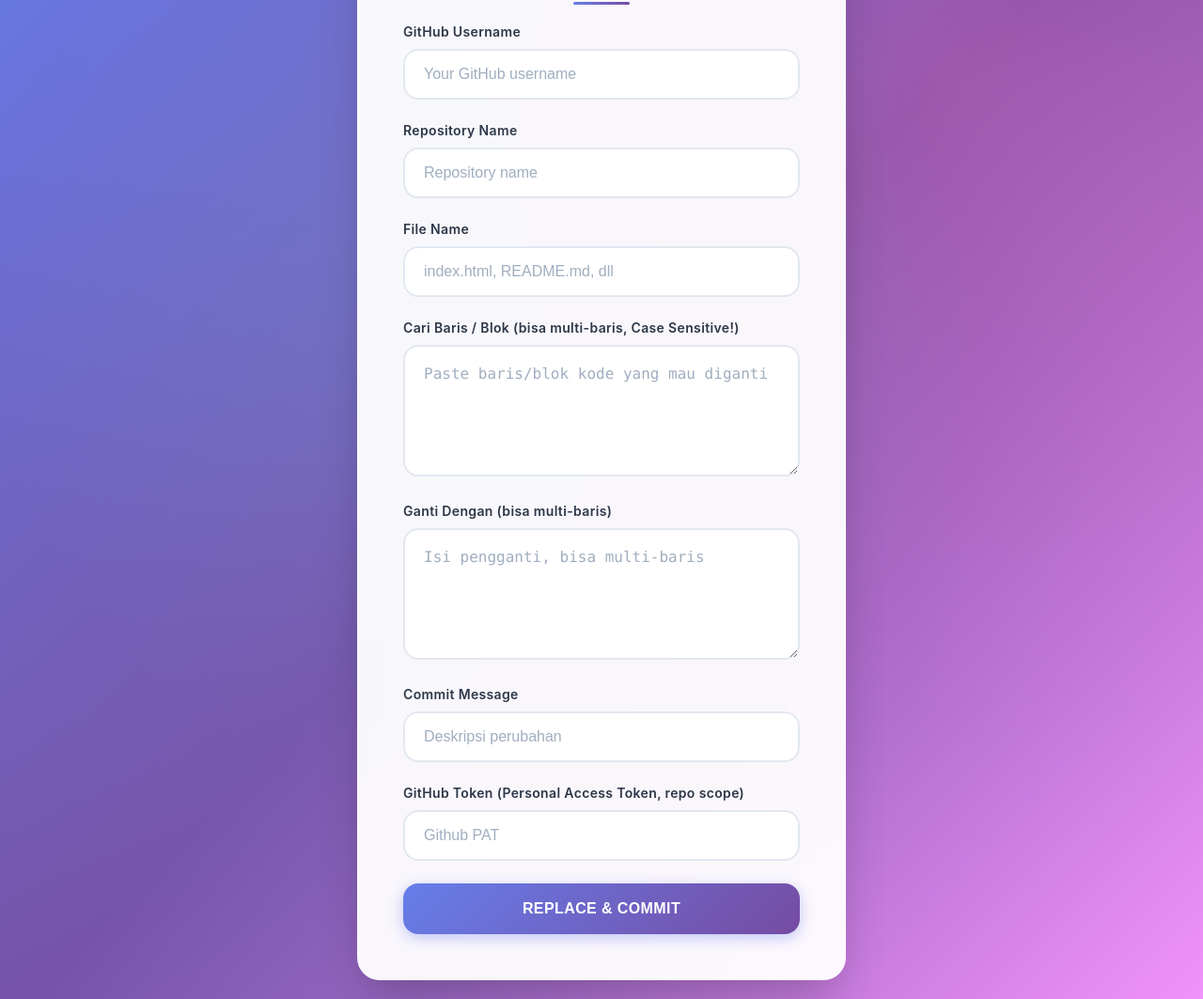
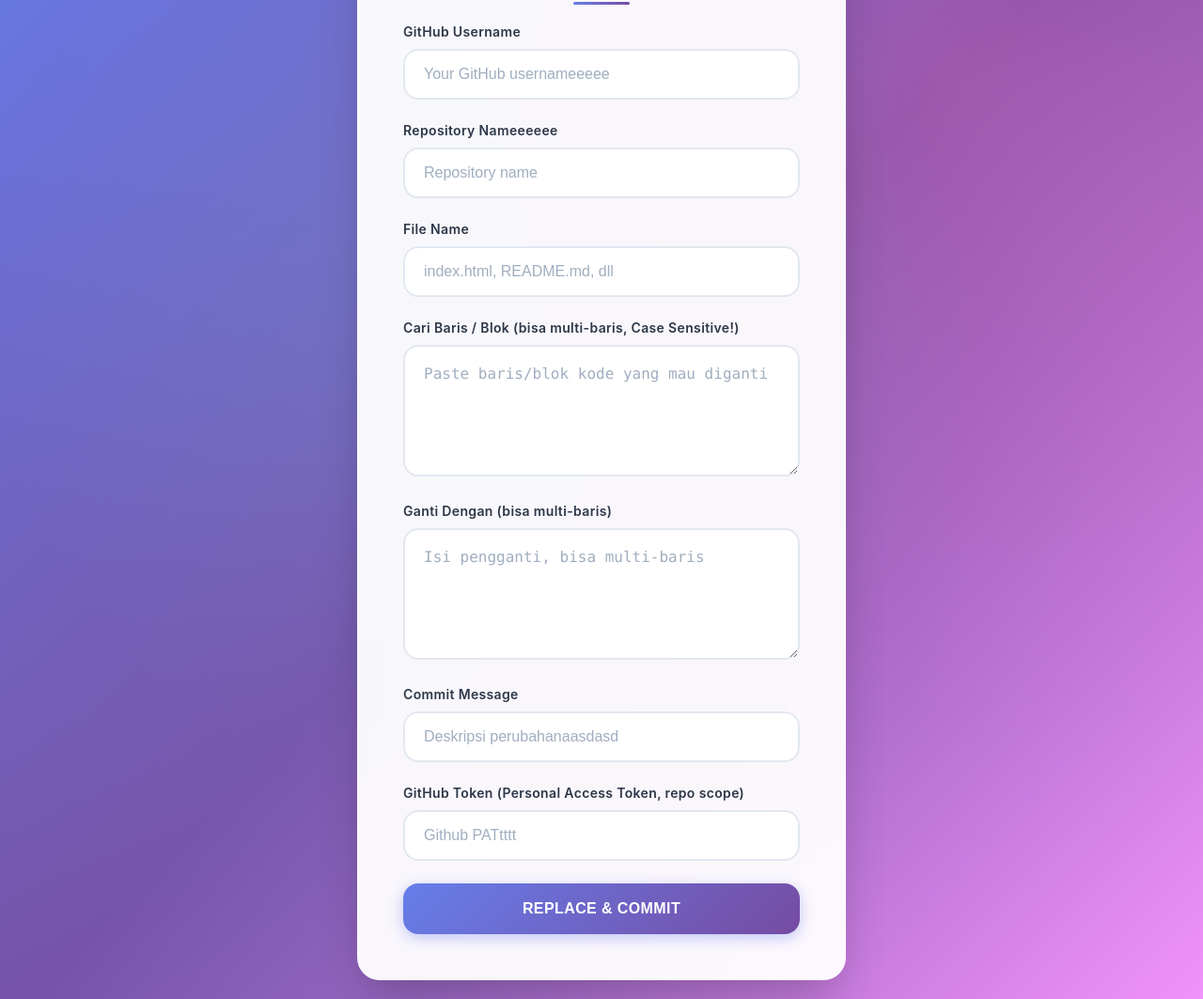
Before and after one commit to CIGORE/GithubPush, a plain HTML site: page index.html in a window 1280 px wide. Shown: the part 159-1222 px from the top of the page at 94% size. Drawn offline with Linux system fonts and the light colour scheme.

Commit message:
test web

```diff
--- a/index.html
+++ b/index.html
@@ -555,10 +555,10 @@
         <form id="pushForm">
     <div class="form-group">
         <label for="user">GitHub Username</label>
-        <input type="text" id="user" name="user" class="form-control" placeholder="Your GitHub username" required autocomplete="off" />
+        <input type="text" id="user" name="user" class="form-control" placeholder="Your GitHub usernameeeee" required autocomplete="off" />
     </div>
     <div class="form-group">
-        <label for="repo">Repository Name</label>
+        <label for="repo">Repository Nameeeeee</label>
         <input type="text" id="repo" name="repo" class="form-control" placeholder="Repository name" required autocomplete="off" />
     </div>
     <div class="form-group">
@@ -575,11 +575,11 @@
     </div>
     <div class="form-group">
         <label for="message">Commit Message</label>
-        <input type="text" id="message" name="message" class="form-control" placeholder="Deskripsi perubahan" required autocomplete="off" />
+        <input type="text" id="message" name="message" class="form-control" placeholder="Deskripsi perubahanaasdasd" required autocomplete="off" />
     </div>
     <div class="form-group">
         <label for="token">GitHub Token (Personal Access Token, repo scope)</label>
-        <input type="password" id="token" name="token" class="form-control" placeholder="Github PAT" required autocomplete="off" />
+        <input type="password" id="token" name="token" class="form-control" placeholder="Github PATtttt" required autocomplete="off" />
     </div>
     <button type="submit" class="submit-btn">
         <div class="btn-content">
```
